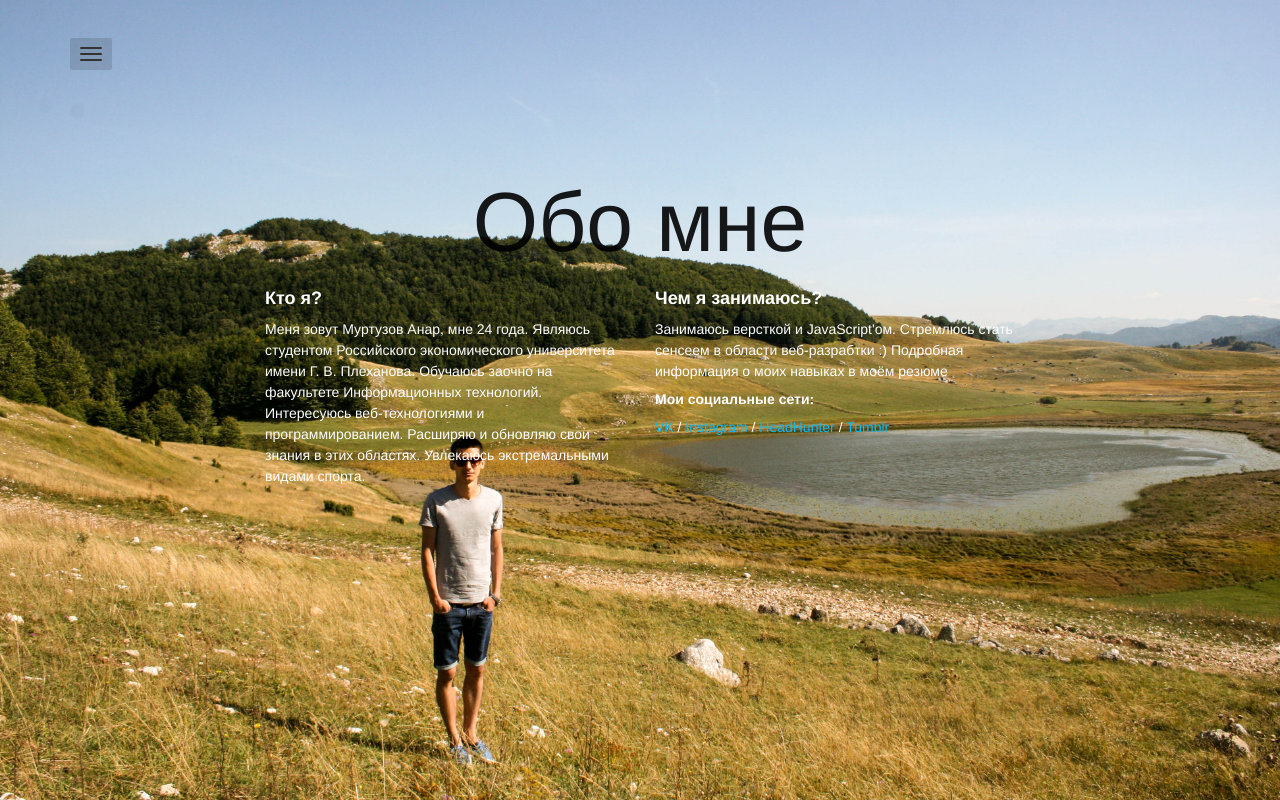
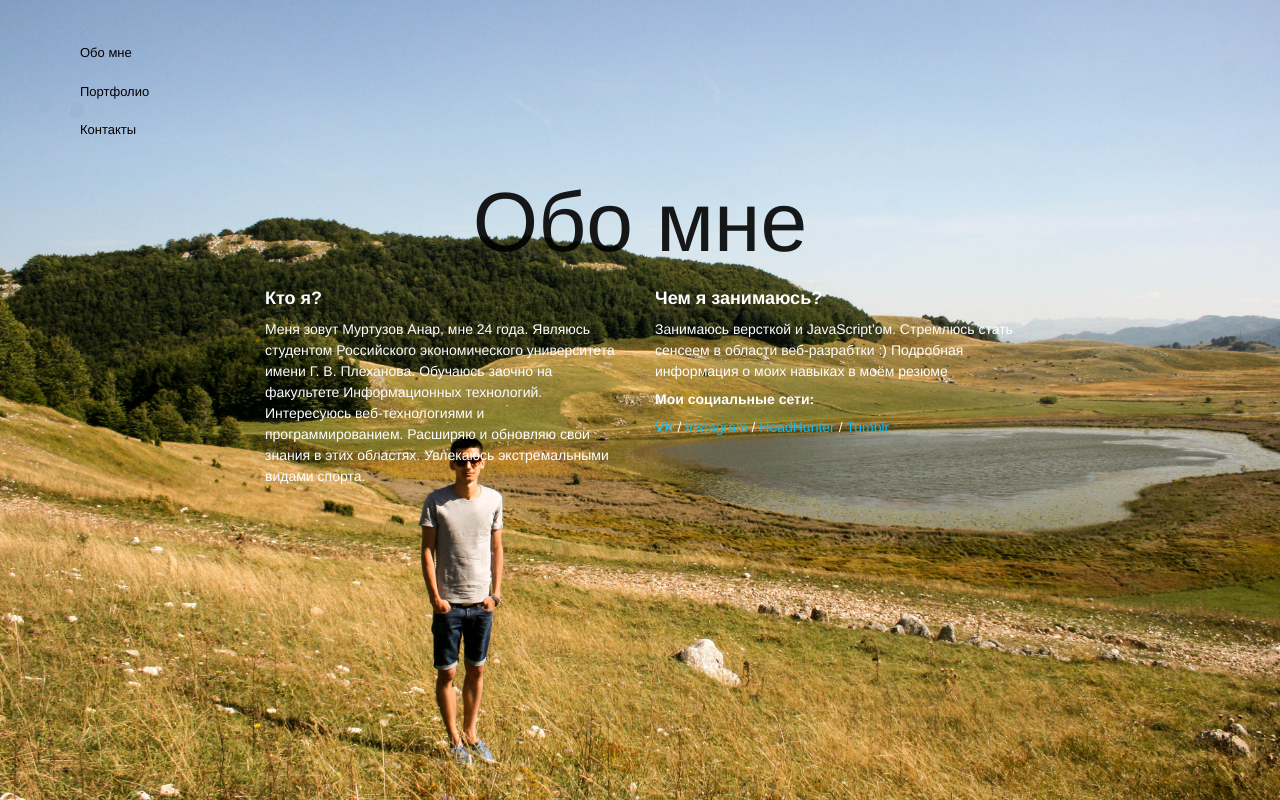
Before and after one commit to amurtuzov/Portfolio, a plain HTML site: page index.html in a window 1280 px wide. Drawn offline with nearby package versions, Linux system fonts and the light colour scheme; a web font is replaced by a local one.

Commit message:
Dropdown

```diff
--- a/index.html
+++ b/index.html
@@ -25,10 +25,10 @@
 
 <nav class="mainmenu">
 	<div class="container">
-		<div class="dropdown">
-			<button type="button" class="navbar-toggle" data-toggle="dropdown"><span class="icon-bar"></span> <span class="icon-bar"></span> <span class="icon-bar"></span> </button>
+		<div class="dropdown open">
+			<button type="button" class="navbar-toggle" data-toggle="dropdown open"><span class="icon-bar"></span> <span class="icon-bar"></span> <span class="icon-bar"></span> </button>
 			<!-- <a data-toggle="dropdown" href="#">Dropdown trigger</a> -->
-			<ul class="dropdown-menu" role="menu" aria-labelledby="dLabel">
+			<ul class="dropdown-menu open" role="menu" aria-labelledby="dLabel">
 				<li><a href="#about">Обо мне</a></li>
 				<li><a href="#themes">Портфолио</a></li>
 				<li><a href="#contact">Контакты</a></li>
```
